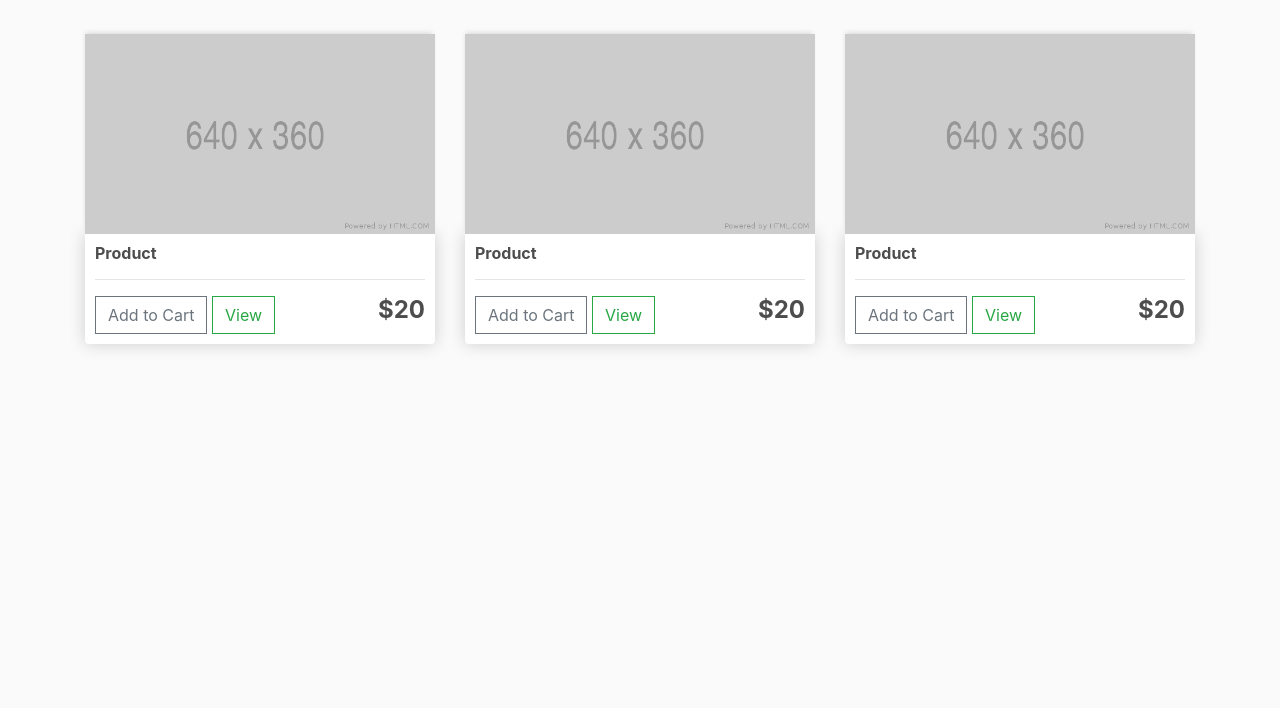
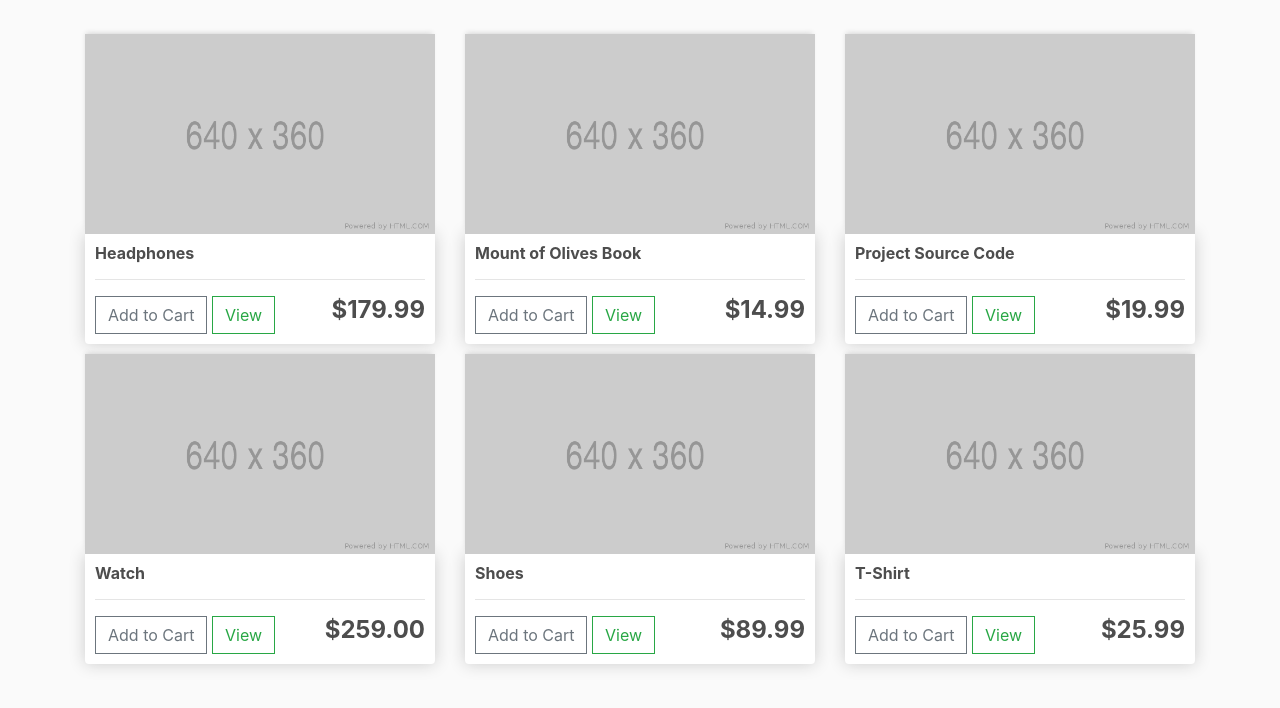
Before and after one commit to jawadahmed2/Django-Ecommerce-Website, a Django app: page / in a window 1280 px wide. Shown: the part 57-765 px from the top of the page. Run offline with Django 4.2, Linux system fonts and the light colour scheme; data comes from the database, SQL or seed files in the repository; some libraries are stand-ins or nearby versions.

Commit message:
update the views

```diff
--- a/ecommerce/store/templates/store/store.html
+++ b/ecommerce/store/templates/store/store.html
@@ -8,43 +8,19 @@
 
 
 <div class="row">
+    {% for product in products %}
     <div class="col-lg-4">
         <img class="thumbnail" src="{% static 'images/placeholder.png' %}">
         <div class="box-element product">
-            <h6><strong>Product</strong></h6>
+            <h6><strong>{{product.name}}</strong></h6>
             <hr>
 
             <button class="btn btn-outline-secondary add-btn">Add to Cart</button>
             <a class="btn btn-outline-success" href="#">View</a>
-            <h4 style="float: right;"><strong>$20</strong></h4>
+            <h4 style="float: right;"><strong>${{product.price|floatformat:2}}</strong></h4>
         </div>
+
     </div>
-
-    <div class="col-lg-4">
-        <img class="thumbnail" src="{% static 'images/placeholder.png' %}">
-        <div class="box-element product">
-            <h6><strong>Product</strong></h6>
-            <hr>
-
-            <button class="btn btn-outline-secondary add-btn">Add to Cart</button>
-            <a class="btn btn-outline-success" href="#">View</a>
-            <h4 style="float: right;"><strong>$20</strong></h4>
-        </div>
-    </div>
-
-    <div class="col-lg-4">
-        <img class="thumbnail" src="{% static 'images/placeholder.png' %}">
-        <div class="box-element product">
-            <h6><strong>Product</strong></h6>
-            <hr>
-
-            <button class="btn btn-outline-secondary add-btn">Add to Cart</button>
-            <a class="btn btn-outline-success" href="#">View</a>
-            <h4 style="float: right;"><strong>$20</strong></h4>
-        </div>
-    </div>
+    {% endfor %}
 </div>
-
-
-
 {% endblock content %}
--- a/ecommerce/store/views.py
+++ b/ecommerce/store/views.py
@@ -1,8 +1,10 @@
 from django.shortcuts import render
+from .models import *
 
 # Make function to operate Store Functionality
 def store(request):
-    context = {}
+    products = Product.objects.all()
+    context = {'products':products}
     return render(request, 'store/store.html',context)
 
 
```
